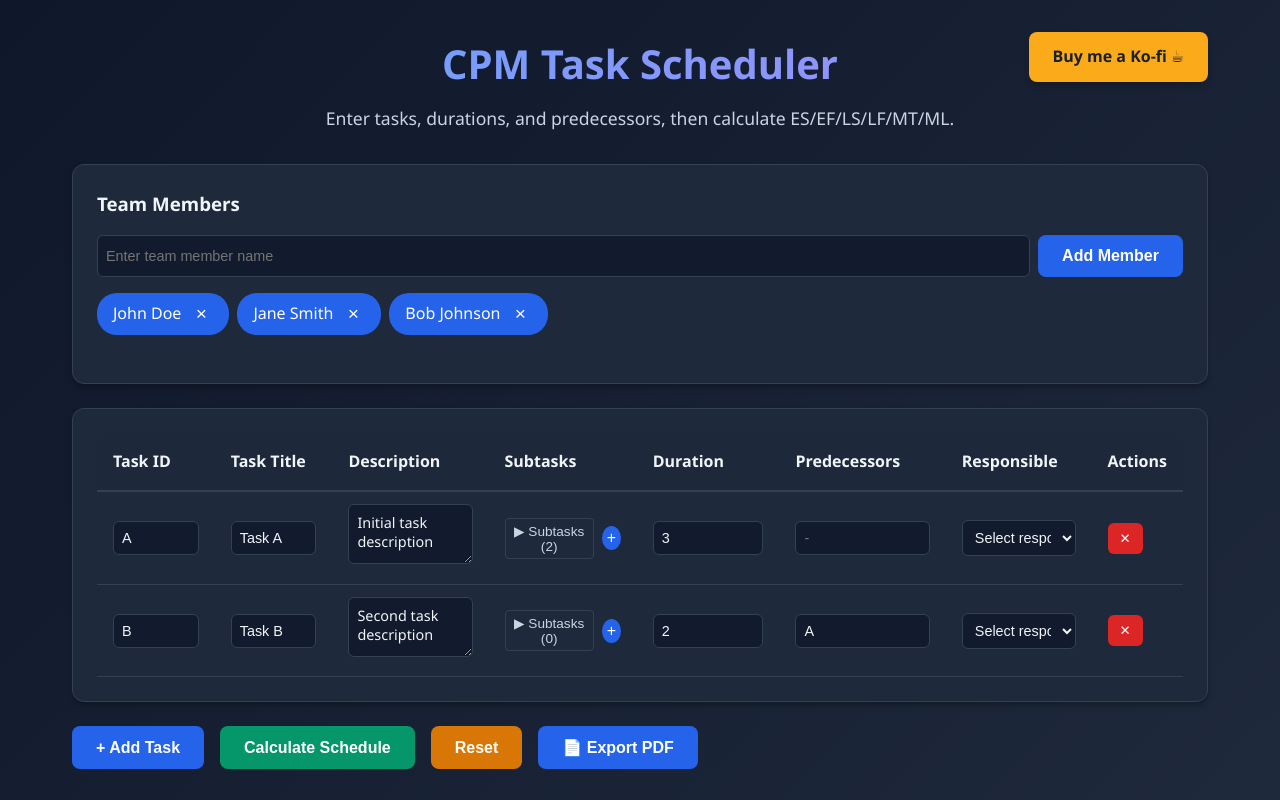
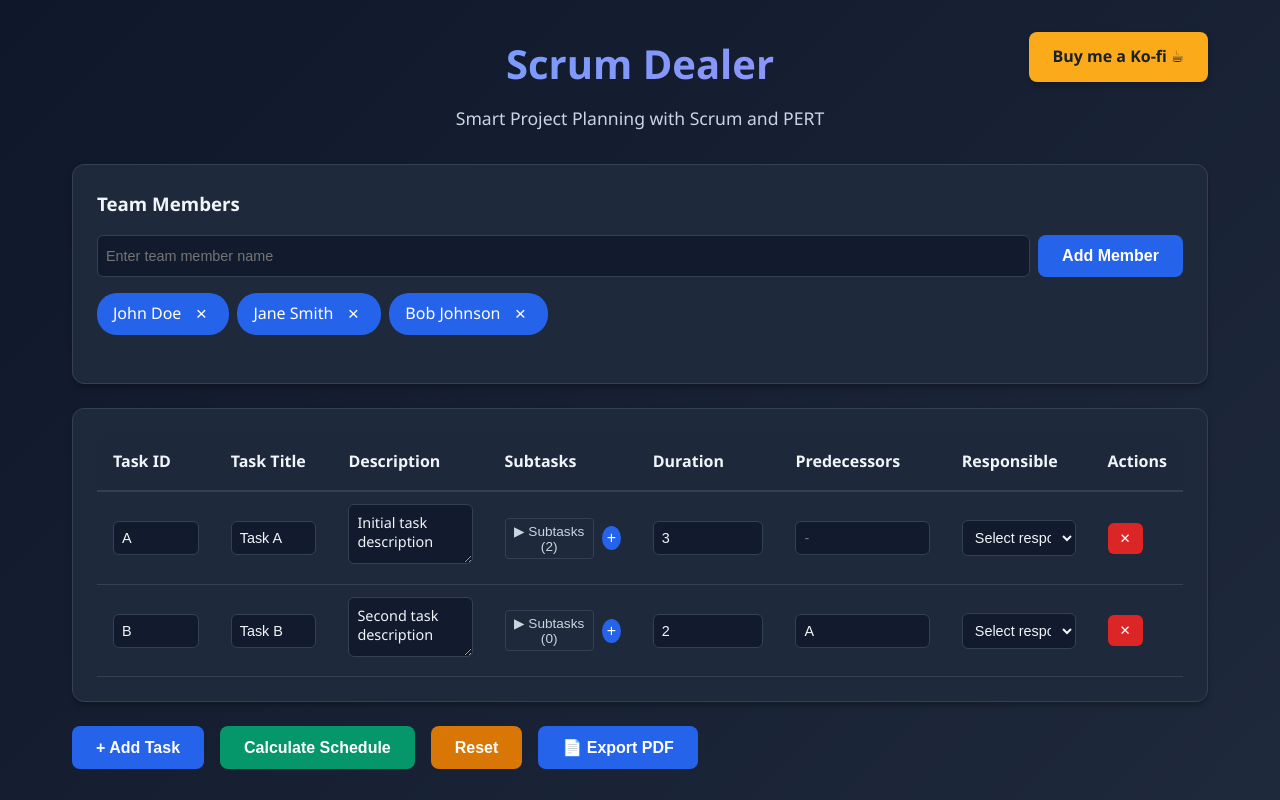
Before and after one commit to alammarimalak/criticalPathMethod, a React (Create React App) app: page / in a window 1280 px wide. Built offline with nearby package versions, Linux system fonts and the light colour scheme.

Commit message:
changed title

```diff
--- a/src/App.js
+++ b/src/App.js
@@ -415,7 +415,7 @@ if (results.length > 0) {
 
   // Get current page dimensions (now in portrait)
   const pageWidth = pdf.internal.pageSize.getWidth(); // Should be 210mm for A4 portrait
-  const pageHeight = pdf.internal.pageSize.getHeight(); // Should be 297mm for A4 portrait
+  //const pageHeight = pdf.internal.pageSize.getHeight();
 
   pdf.setFontSize(18);
   pdf.text('CALCULATION RESULTS', pageWidth / 2, 20, { align: 'center' });
@@ -754,12 +754,11 @@ if (results.length > 0) {
       </a>
 
       <header className="app-header">
-        <h1>CPM Task Scheduler</h1>
-        <p>Enter tasks, durations, and predecessors, then calculate ES/EF/LS/LF/MT/ML.</p>
+        <h1>Scrum Dealer</h1>
+        <p>Smart Project Planning with Scrum and PERT</p>
       </header>
 
       <main className="app-main">
-        {/* Team Management Section */}
         <div className="table-container">
           <h3 style={{ marginBottom: '1rem', color: 'var(--text-primary)' }}>
             Team Members
--- a/src/Footer.js
+++ b/src/Footer.js
@@ -5,8 +5,8 @@ const Footer = () => {
     <footer className="app-footer">
       <div className="footer-content">
         <div className="footer-section">
-          <h4>CPM Task Scheduler</h4>
-          <p>Critical Path Method scheduling tool for project management</p>
+          <h4>Scrum Dealer</h4>
+          <p>Smart Project Planning with Scrum and PERT</p>
         </div>
 
         <div className="footer-section">
@@ -27,7 +27,7 @@ const Footer = () => {
 
         <div className="footer-section">
           <h4>Legal</h4>
-          <p>© {currentYear} CPM Task Scheduler. All rights reserved.</p>
+          <p>© {currentYear} Scrum Dealer. All rights reserved.</p>
           <p>Made with Reactjs, D3.js, jsPDF & html2canva</p>
         </div>
       </div>
--- a/src/PertDiagram.js
+++ b/src/PertDiagram.js
@@ -212,7 +212,6 @@ const PertDiagram = forwardRef(({ results = [], tasks }, ref) => {
       levels.get(lvl).push(id);
     });
 
-    // order in each level by earliest ES of related tasks (approx)
     levels.forEach((ids, level) => {
       ids.sort((a, b) => {
         const aEvent = events.find(e => e.id === a) || { predIds: [] };
@@ -328,7 +327,6 @@ const PertDiagram = forwardRef(({ results = [], tasks }, ref) => {
     return incomingCritical || outgoingCritical;
   };
 
-  // svg bounds
   const allPositions = Object.values(eventPositions);
   const allYCoords = allPositions.map(p => p.y);
   const maxX = Math.max(...allPositions.map(p => p.x)) + 200;
@@ -336,9 +334,7 @@ const PertDiagram = forwardRef(({ results = [], tasks }, ref) => {
   const minY = Math.min(...allYCoords) - NODE_RADIUS - 50;
   const svgHeight = Math.max(maxY - minY, 500);
 
-  // create curved path for dummy spaghetti
-  // returns { d, cx, cy }
-  const makeDummyPathObj = (fromX, fromY, toX, toY, index = 0) => {
+   const makeDummyPathObj = (fromX, fromY, toX, toY, index = 0) => {
     const dx = Math.abs(toX - fromX);
     const dy = toY - fromY;
     const baseDepth = Math.max(40, Math.min(140, dx / 4 + Math.abs(dy) / 4));
@@ -350,7 +346,6 @@ const PertDiagram = forwardRef(({ results = [], tasks }, ref) => {
     return { d, cx: controlX, cy: controlY };
   };
 
-  // group dummy connections by (from,to) to compute small jitter indexes
   const dummyIndexMap = {};
   const getDummyIndex = (from, to) => {
     const key = `${from}-->${to}`;
```
